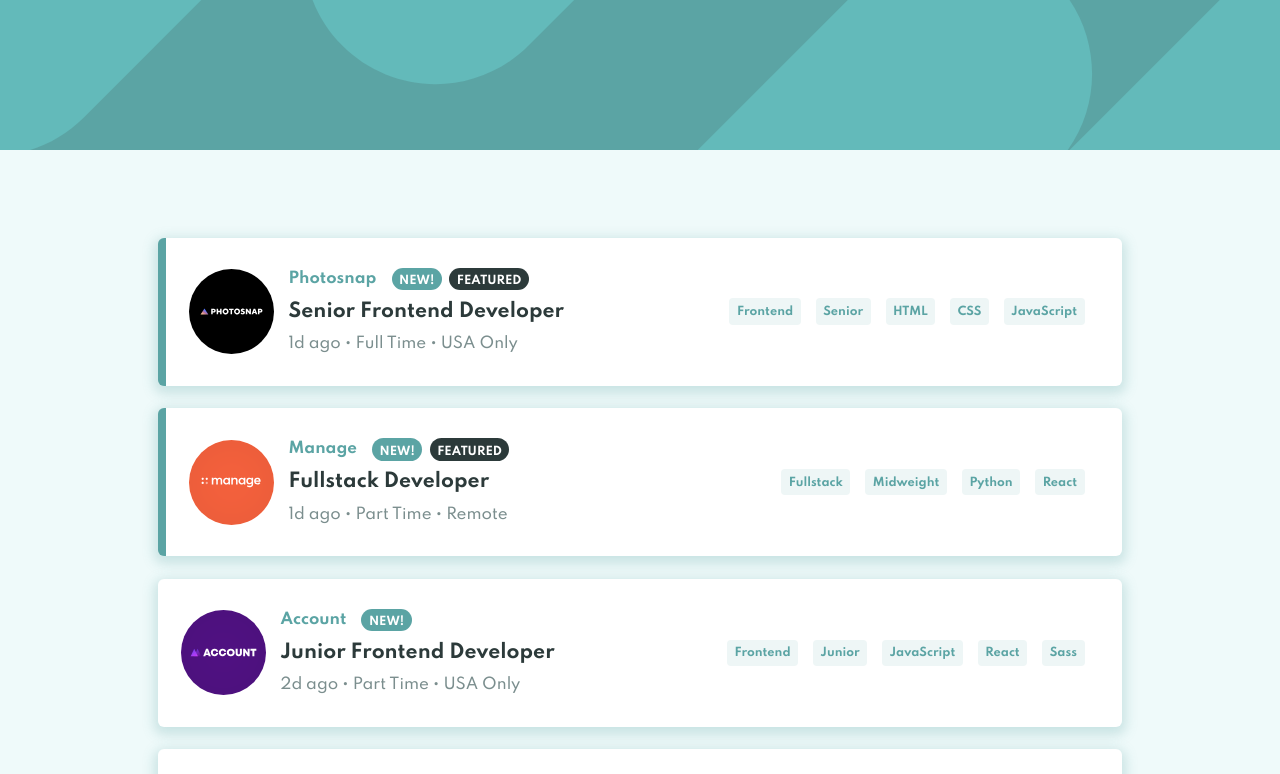
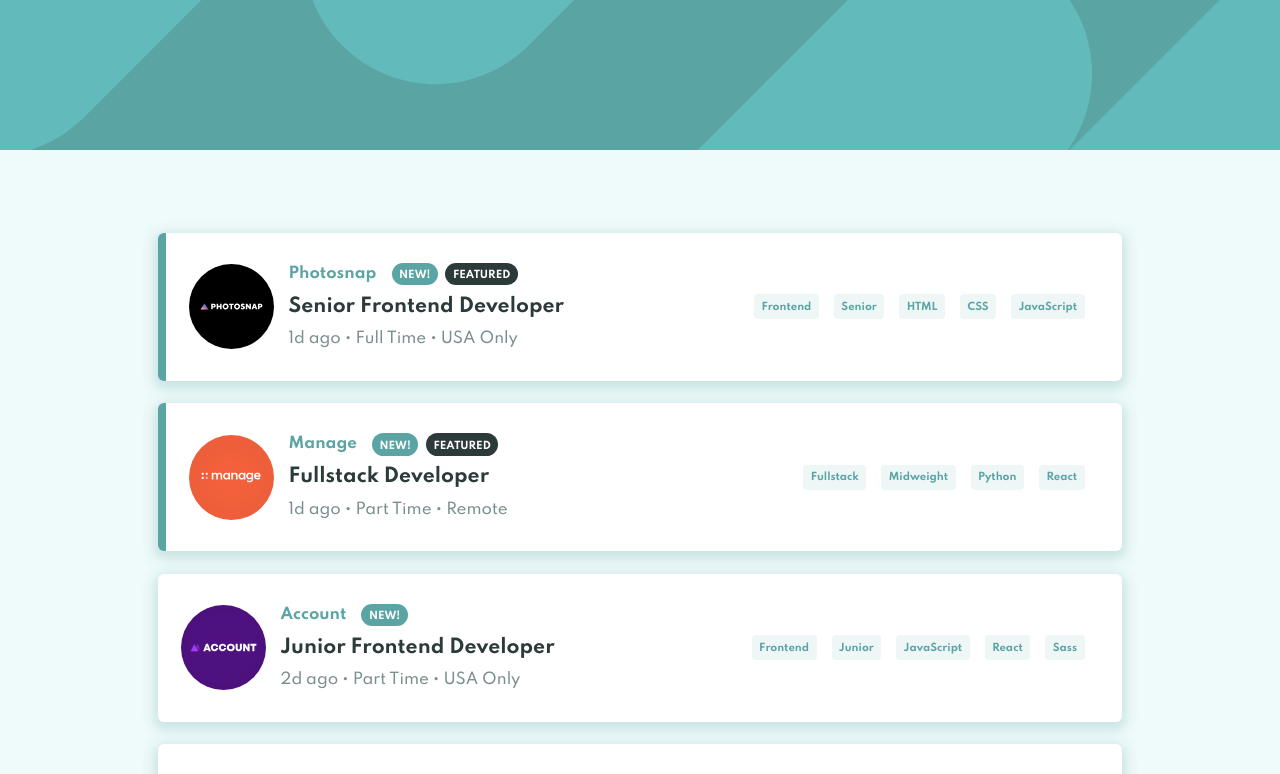
Before and after one commit to blakelam/job-listings-react, a React (Create React App) app: page / in a window 1280 px wide. Shown: the top 774 px of the page. Built offline with nearby package versions, Linux system fonts and the light colour scheme.

Commit message:
Start to clean up font size variables

```diff
--- a/src/style.css
+++ b/src/style.css
@@ -10,28 +10,32 @@
 
 :root {
   --color-primary: hsl(180, 29%, 50%);
-  --color-white: hsl(0, 0%, 100%);
-  --color-gray-50: hsl(180, 52%, 96%);
-  --color-gray-40: hsl(180, 31%, 95%);
-  --color-gray-35: hsl(180, 8%, 72%);
-  --color-gray-30: hsl(180, 8%, 52%);
-  --color-gray-20: hsl(180, 14%, 20%);
+  --color-light: hsl(0, 0%, 100%);
+  --color-dark: hsl(180, 14%, 20%);
+  --color-gray-1: hsl(180, 52%, 96%);
+  --color-gray-2: hsl(180, 31%, 95%);
+  --color-gray-3: hsl(180, 8%, 72%);
+  --color-gray-4: hsl(180, 8%, 52%);
 
+  font-size: 15px;
+  --scale: 1.5;
+  --font-size-base: 1rem;
+  --font-size-sm: calc(var(--font-size-base) / var(--scale));
+  --font-size-md: calc(var(--font-size-base) * var(--scale));
   --font-weight-normal: 500;
   --font-weight-bold: 700;
 
   --border-radius: 6px;
   --shadow: 0 4px 12px 4px hsla(180, 29%, 50%, 0.25);
-
-  font-size: 15px;
+  --tagslist-height: 75px;
 }
 
 body {
   font-family: "Spartan", sans-serif;
   font-weight: var(--font-weight-normal);
-  line-height: 1.5;
-  color: var(--color-gray-20);
-  background: var(--color-gray-50);
+  line-height: var(--scale);
+  color: var(--color-dark);
+  background: var(--color-gray-1);
 }
 
 /* COMPONENTS */
@@ -44,7 +48,7 @@ body {
 .wrapper {
   width: 100%;
   padding: 0 2rem 3rem;
-  margin-top: calc(-1 * (65px / 2));
+  margin-top: calc(-1 * (var(--tagslist-height) / 2));
 }
 
 /* Selected Tags - Rename to match TagsList? */
@@ -52,10 +56,10 @@ body {
 .selected-tags {
   opacity: 0;
   display: flex;
-  min-height: 75px;
+  min-height: var(--tagslist-height);
   flex-wrap: wrap;
   padding: 1rem 2rem;
-  background: var(--color-white);
+  background: var(--color-light);
   border-radius: var(--border-radius);
   box-shadow: var(--shadow);
   list-style: none;
@@ -75,10 +79,10 @@ body {
   margin: 0.5rem;
   padding-left: 0.5rem;
   border-radius: 4px 0 0 4px;
-  font-size: 0.75rem;
+  font-size: var(--font-size-sm);
   font-weight: 700;
   line-height: 1;
-  background: var(--color-gray-40);
+  background: var(--color-gray-2);
   color: var(--color-primary);
   cursor: pointer;
 }
@@ -96,7 +100,7 @@ body {
 }
 
 .selected-tag:hover .selected-tag__remove {
-  background-color: var(--color-gray-20);
+  background-color: var(--color-dark);
 }
 
 /* Job Listing */
@@ -105,7 +109,7 @@ body {
   width: 100%;
   margin: 3rem 0;
   padding: 1.5rem;
-  background: var(--color-white);
+  background: var(--color-light);
   border-radius: var(--border-radius);
   box-shadow: var(--shadow);
 }
@@ -132,7 +136,7 @@ body {
 
 .job-listing__company {
   margin-right: 1rem;
-  font-size: 1rem;
+  font-size: var(--font-size-base);
   font-weight: var(--font-weight-bold);
   color: var(--color-primary);
 }
@@ -142,15 +146,15 @@ body {
   padding: 0.5rem 0.5rem 0.25rem;
   text-transform: uppercase;
   font-weight: var(--font-weight-bold);
-  font-size: 0.75rem;
+  font-size: var(--font-size-sm);
   line-height: 1;
   border-radius: 20px;
   background: var(--color-primary);
-  color: var(--color-white);
+  color: var(--color-light);
 }
 
 .job-listing__status-tag--dark {
-  background: var(--color-gray-20);
+  background: var(--color-dark);
 }
 
 .job-listing__tags,
@@ -166,7 +170,7 @@ body {
 }
 
 .job-listing__metadata {
-  color: var(--color-gray-30);
+  color: var(--color-gray-4);
 }
 
 /* Job Tags */
@@ -175,7 +179,7 @@ body {
   margin-top: 1.5rem;
   padding-top: 1.5rem;
   flex-wrap: wrap;
-  border-top: 1px solid var(--color-gray-35);
+  border-top: 1px solid var(--color-gray-3);
   cursor: pointer;
 }
 
@@ -183,10 +187,10 @@ body {
   margin: 0 1rem 1rem 0;
   padding: 0.5rem;
   border-radius: 4px;
-  font-size: 0.75rem;
+  font-size: var(--font-size-sm);
   font-weight: 700;
   line-height: 1;
-  background: var(--color-gray-40);
+  background: var(--color-gray-2);
   color: var(--color-primary);
   transition: background 0.3s ease, color 0.3s ease;
 }
@@ -194,14 +198,14 @@ body {
 .job-listing__tag:hover,
 .selected {
   background: var(--color-primary);
-  color: var(--color-white);
+  color: var(--color-light);
 }
 
 /* Footer */
 
 .footer {
   padding: 1rem 1rem 0;
-  font-size: 0.75rem;
+  font-size: var(--font-size-sm);
   text-align: center;
 }
 
```
